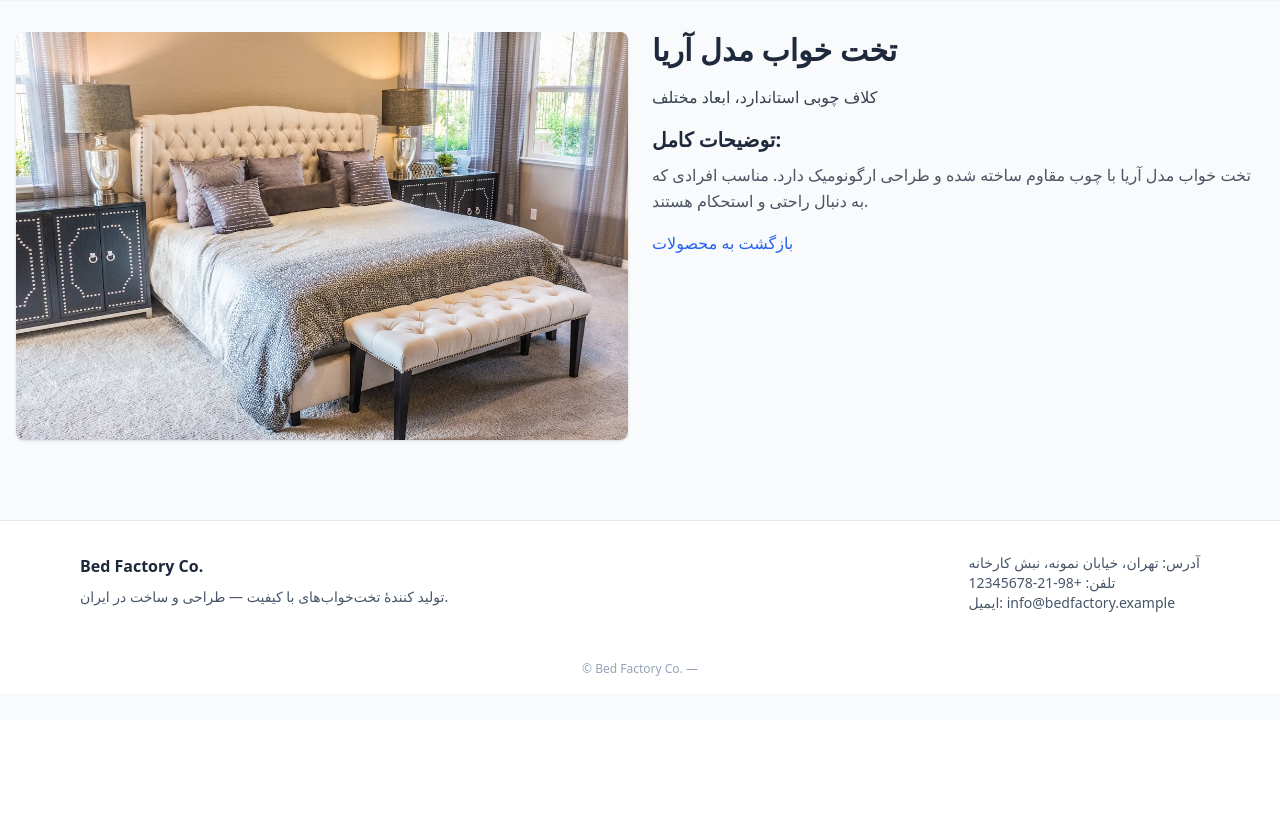
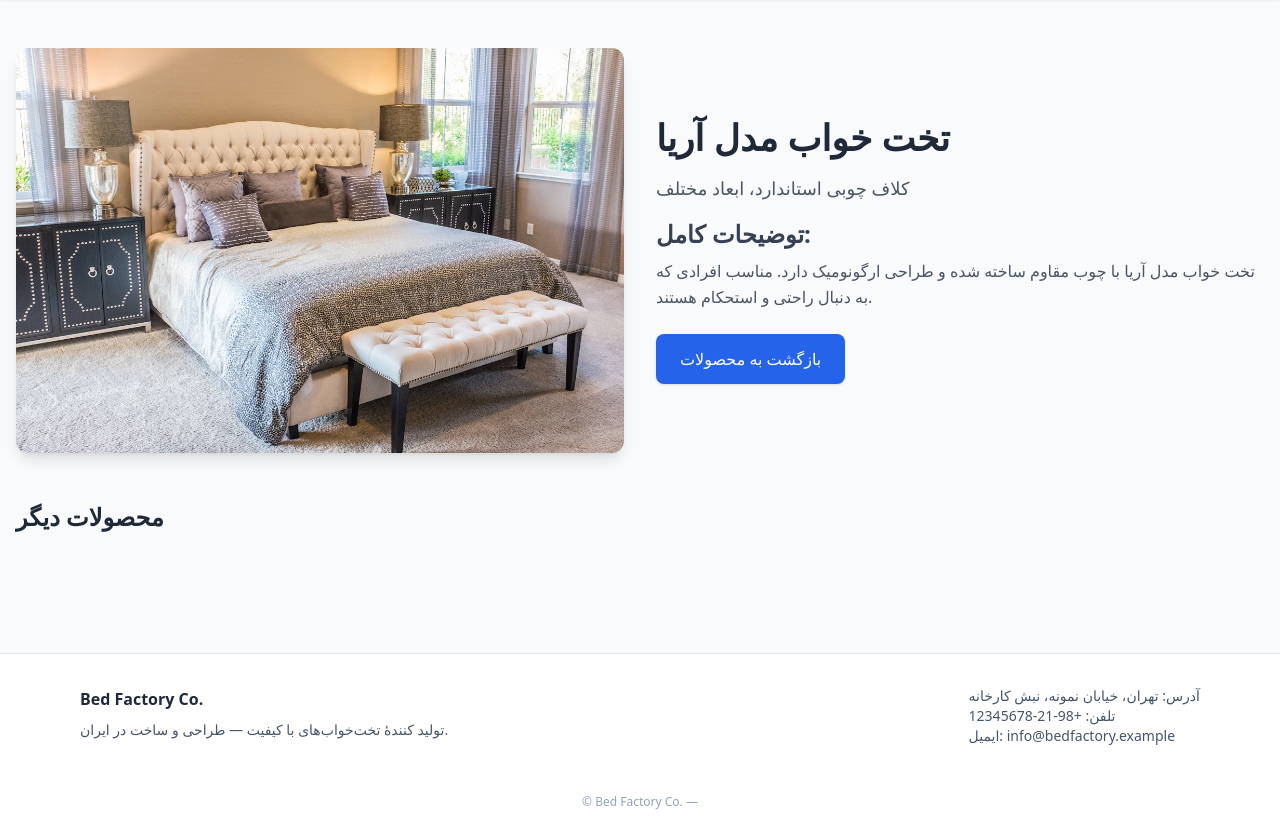
Before and after one commit to navidwolf/pro-bed-factory-website, a Flask app: page /product/1 in a window 1280 px wide. Shown: the part 80-906 px from the top of the page. Before the commit the page ends 756 px from the top, so only its background shows below. Run offline with Flask 3, Linux system fonts and the light colour scheme; some libraries are stand-ins or nearby versions.

Commit message:
Add product detail page with Tailwind design and update index links

```diff
--- a/templates/product_detail.html
+++ b/templates/product_detail.html
@@ -1,17 +1,46 @@
 {% extends 'base.html' %}
 
 {% block content %}
-<div class="container mx-auto px-4 py-8">
-    <div class="flex flex-col md:flex-row gap-6">
+<div class="container mx-auto px-4 py-12">
+    <div class="flex flex-col md:flex-row items-center gap-8">
+        <!-- تصویر محصول -->
         <div class="md:w-1/2">
-            <img src="{{ product.image }}" alt="{{ product.title }}" class="w-full h-auto rounded-lg shadow">
+            <div class="overflow-hidden rounded-xl shadow-lg hover:shadow-2xl transition duration-300">
+                <img src="{{ product.image }}" alt="{{ product.title }}" class="w-full h-auto object-cover">
+            </div>
         </div>
+
+        <!-- جزئیات محصول -->
         <div class="md:w-1/2">
-            <h1 class="text-3xl font-bold mb-4">{{ product.title }}</h1>
-            <p class="text-gray-700 mb-4">{{ product.desc }}</p>
-            <h2 class="text-xl font-semibold mb-2">توضیحات کامل:</h2>
-            <p class="text-gray-600">{{ product.details }}</p>
-            <a href="{{ url_for('products') }}" class="mt-4 inline-block text-blue-600 hover:underline">بازگشت به محصولات</a>
+            <h1 class="text-4xl font-bold mb-4 text-gray-800">{{ product.title }}</h1>
+            <p class="text-gray-600 mb-4 text-lg">{{ product.desc }}</p>
+
+            <h2 class="text-2xl font-semibold mb-2 text-gray-700">توضیحات کامل:</h2>
+            <p class="text-gray-600 mb-6 leading-relaxed">{{ product.details }}</p>
+
+            <a href="{{ url_for('products') }}"
+               class="inline-block bg-blue-600 text-white px-6 py-3 rounded-lg shadow hover:bg-blue-700 transition duration-300">
+                بازگشت به محصولات
+            </a>
+        </div>
+    </div>
+
+    <!-- بخش پیشنهادی برای محصولات مرتبط -->
+    <div class="mt-12">
+        <h3 class="text-2xl font-bold mb-6 text-gray-800">محصولات دیگر</h3>
+        <div class="grid grid-cols-1 sm:grid-cols-2 md:grid-cols-3 gap-6">
+            {% for p in products %}
+                {% if p.id != product.id %}
+                <div class="border rounded-lg shadow hover:shadow-lg transition duration-300 p-4">
+                    <img src="{{ p.image }}" alt="{{ p.title }}" class="w-full h-48 object-cover rounded-t-lg mb-2">
+                    <h4 class="text-lg font-semibold mb-1">{{ p.title }}</h4>
+                    <p class="text-gray-600">{{ p.desc }}</p>
+                    <a href="{{ url_for('product_detail', product_id=p.id) }}" class="text-blue-600 hover:underline mt-2 inline-block">
+                        مشاهده جزئیات
+                    </a>
+                </div>
+                {% endif %}
+            {% endfor %}
         </div>
     </div>
 </div>
```
